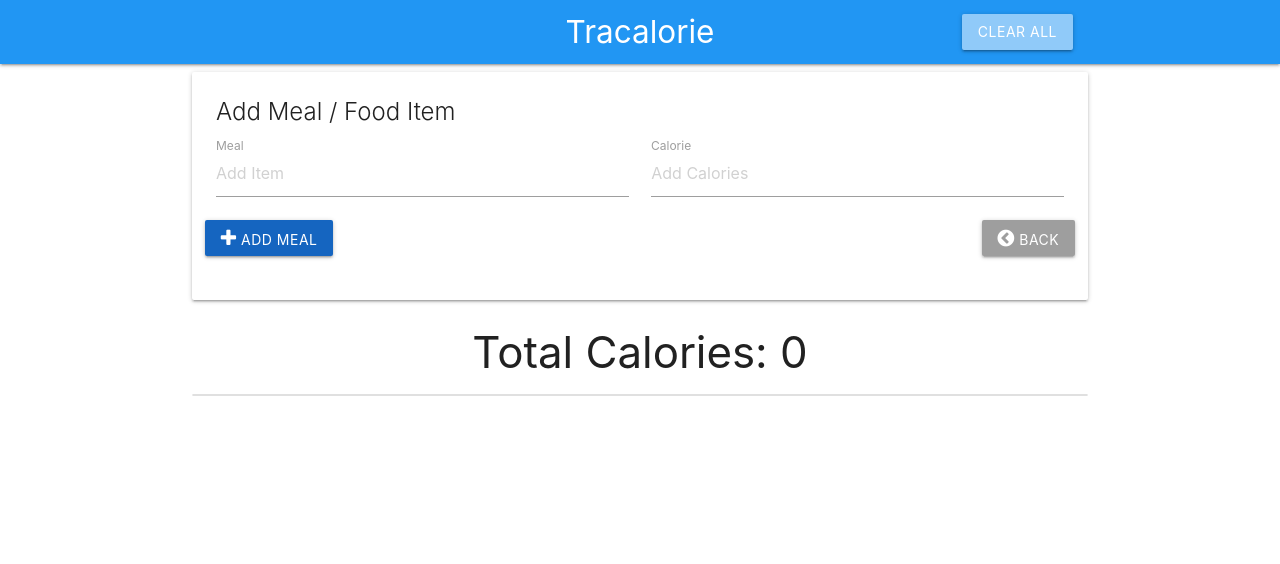
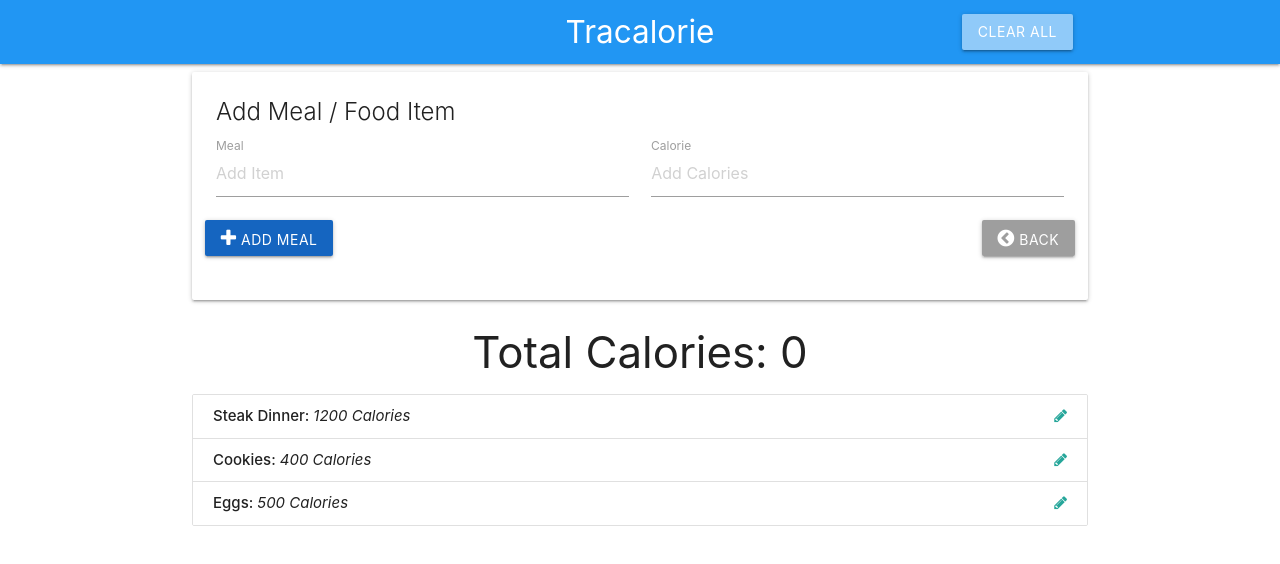
Before and after one commit to rosowskimik/calorie-tracker, a plain HTML site: page index.html in a window 1280 px wide. Drawn offline with nearby package versions, Linux system fonts and the light colour scheme.

Commit message:
Get & Populate items

```diff
--- a/app.js
+++ b/app.js
@@ -1,7 +1,7 @@
 //Storage Controller
 
 //Item Controller
-const ItemCtrl = (function(){
+const ItemCtrl = (() => {
 	//Item constructor
 	class Item {
 		constructor(id, name, calories){
@@ -23,28 +23,48 @@ const ItemCtrl = (function(){
 	}
 	//Public methods
 	return {
-		logData: function(){
+		logData: () => {
 			return data;
+		},
+		getItems: () => {
+			return data.items;
 		}
 	}
 })();
 
 //UI Controller
-const UICtrl = (function() {
+const UICtrl = (() => {
+	const UISelectors = {
+		itemList: '#item-list'
+	};
 
 	//Public methods
-	return{
-
+	return {
+		populateItemList: items => {
+			let html = '';
+			items.forEach(item => {
+				html += `
+					<li class="collection-item" id="item-${item.id}">
+						<strong>${item.name}: </strong><em>${item.calories} Calories</em><a href="#" class="secondary-content"><i class="edit-item fa fa-pencil" aria-hidden="true"></i></a>
+					</li>
+				`;
+			});
+			//Populate into UI
+			document.querySelector(UISelectors.itemList).innerHTML = html;
+		}
 	}
 })();
 //App Controller
-const App = (function(ItemCtrl, UICtrl){
+const App = ((ItemCtrl, UICtrl) => {
 
 
 	//Public methods
 	return {
-		init: function(){
-			console.log('Initalizing App...');
+		init: () => {
+			//Fetch items
+			const items = ItemCtrl.getItems();
+			//Output items into UI
+			UICtrl.populateItemList(items);
 		}
 	}
 })(ItemCtrl, UICtrl);
--- a/index.html
+++ b/index.html
@@ -44,16 +44,7 @@
 			</div>
 		</div>
 		<h3 class="center-align">Total Calories: <span class="total-calories">0</span></h3>
-		<ul class="collection" id="item-list">
-			<!-- <li class="collection-item" id="item-0">
-				<strong>Steak Dinner: </strong><em>1000 calories</em>
-				<a href="#" class="secondary-content"><i class="fa fa-pencil" aria-hidden="true"></i></a>
-			</li>
-			<li class="collection-item">
-				<strong>Chocolate Bar: </strong><em>600 calories</em>
-				<a href="#" class="secondary-content"><i class="fa fa-pencil" aria-hidden="true"></i></a>
-			</li> -->
-		</ul>
+		<ul class="collection" id="item-list"></ul>
 	</div>
 
 	<script
```
